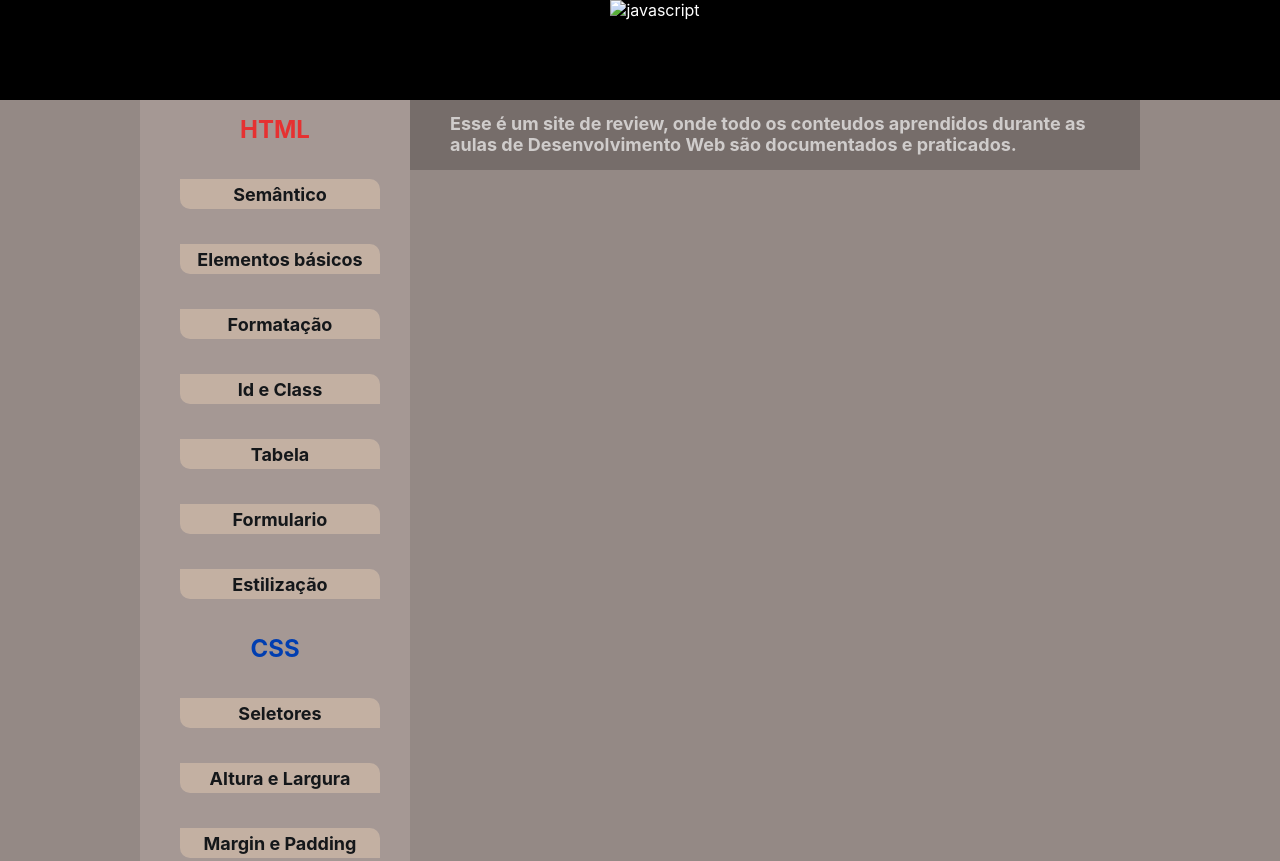
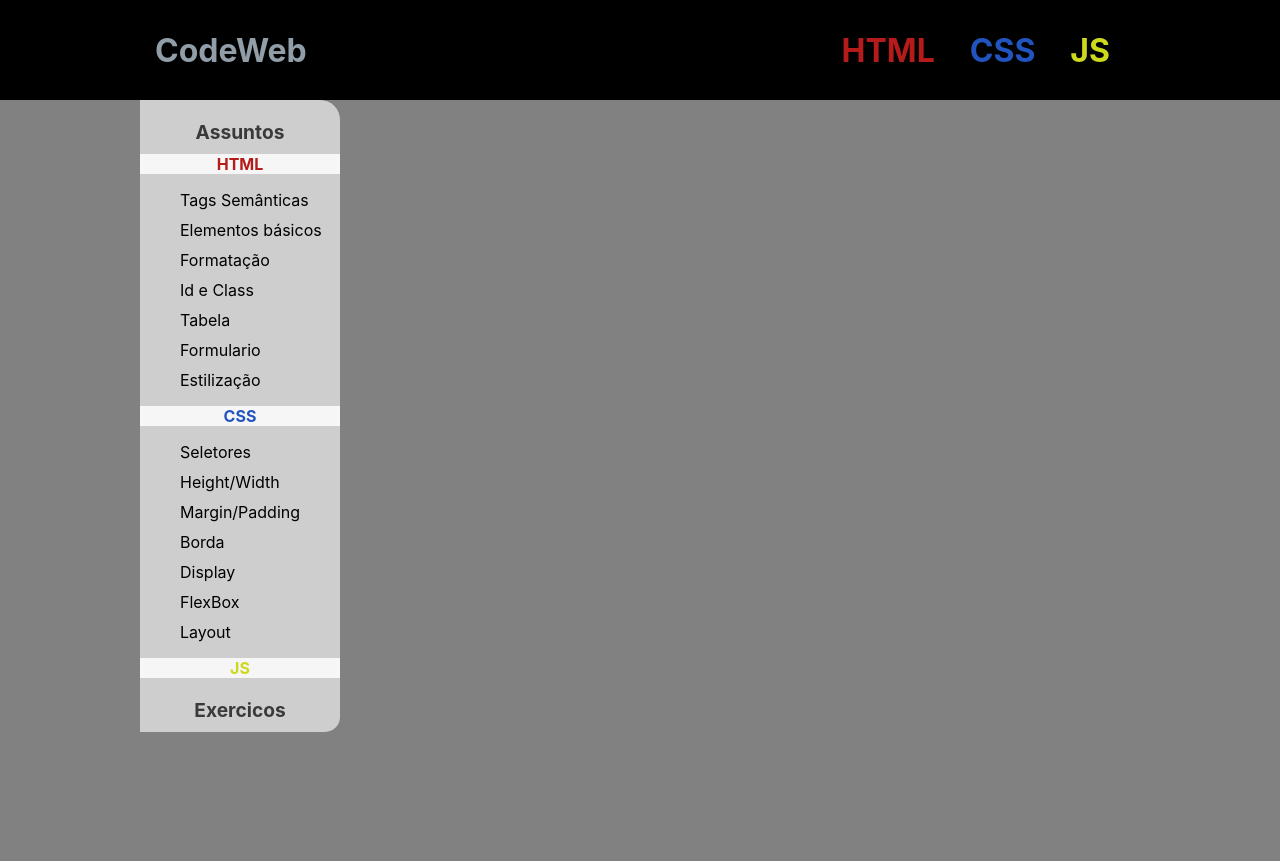
Before and after one commit to EduAlnd/Web, a plain HTML site: page webJava/index.html in a window 1280 px wide. Shown: the top 861 px of the page. After the commit the page ends 800 px from the top, so only its background shows below. Drawn offline with Linux system fonts and the light colour scheme; files that its build step writes are made by us from their sources.

Commit message:
Troca de layout

```diff
--- a/webJava/index.html
+++ b/webJava/index.html
@@ -3,24 +3,29 @@
 <head>
     <meta charset="UTF-8">
     <meta name="viewport" content="width=device-width, initial-scale=1.0">
-    <link rel="stylesheet" href="/webJava.html/web.css">
-    <title>Java script</title>
+    <link rel="stylesheet" href="/webJava/web.css">
+    <title>CodeWeb</title>
 </head>
 <body>
-    <header class="ext">
+    <header>
         <div class="wrapper">
-            <img src="/webJava.html/img/imghtml.svg" alt="" class="img-header">
-            <img src="/webJava.html/img/imgcss.svg" alt="" class="img-header" style="margin: 0 0 0 20px;">
-            <img src="/webJava.html/img/javascriptt.svg" alt="javascript" class="img-header">
+            <a href="/webJava/index.html"><h1>CodeWeb</h1></a>
+            <nav>
+                <ul>
+                    <li class="html">HTML</li>
+                    <li class="css">CSS</li>
+                    <li class="js">JS</li>
+                </ul>
+            </nav>
         </div>
     </header>
-    <main class="wrapper">
+    <main>
         <aside id="sidebar">
-
-            <section id="html-sec">
-                <h1>HTML</h1>
-                <ul class="liIndex">
-                    <li>Semântico</li>
+            <div id="assuntos">
+                <p class="categoria">Assuntos</p>
+                <p class="html">HTML</p>
+                <ul class="liMenu">
+                    <li>Tags Semânticas</li>
                     <li>Elementos básicos</li>
                     <li>Formatação</li>
                     <li>Id e Class</li>
@@ -29,38 +34,27 @@
                     <li>Estilização</li>
 
                 </ul>
-
-
-            </section>
-            <section id="css-sec">
-                <h1>CSS</h1>
-                <ul class="liIndex">
+                <p class="css">CSS</p>
+                <ul class="liMenu">
                     <li>Seletores</li>
-                    <li>Altura e Largura</li>
-                    <li>Margin e Padding</li>
+                    <li>Height/Width</li>
+                    <li>Margin/Padding</li>
                     <li>Borda</li>
                     <li>Display</li>
                     <li>FlexBox</li>
                     <li>Layout</li>
                 </ul>
-
-
-            </section>
-            <section id="js-sec">
-                <h1>JavaScript</h1>
-            </section>
+                <p class="js">JS</p>
+                <ul class="liMenu">
+                    <li></li>
+                    <li></li>
+                    <li></li>
+                </ul>
+            </div>
+            <div id="ex">
+                <p class="categoria">Exercicos</p>
+            </div>
         </aside>
-        <section id="sobre">
-            <div id="paragrafo">
-                <p>Esse é um site de review, onde todo os conteudos aprendidos durante
-                    as aulas de Desenvolvimento Web são documentados e praticados.
-                </p>
-            </div>
-        </section>
-
     </main>
-    <footer class="ext">
-        <p>Feito por Eduarda Gonçalves</p>
-    </footer>
 </body>
 </html>
--- a/webJava/web.css
+++ b/webJava/web.css
@@ -3,102 +3,124 @@ head, body{
     padding: 0;
     font-family: -apple-system, BlinkMacSystemFont ,'Segoe UI',Roboto,Oxygen,Ubuntu,
     Cantarell,'Fira Sans','Droid Sans','Helvetica Neue',sans-serif;
-    background-color: #948985;
+    background-color: #818181;
+}
+h1{
+    margin: auto 0;
 }
 
-.wrapper{
-    width: 1000px;
-    color: white;
-    display: flex;
-    justify-content: center;
-    margin: 0 auto;
-}
-div.wrapper{
-    gap: 5px;
-}
-.ext{
+header{
     background-color: black;
     width: 100%;
     height: 100px;
     display: flex;
-    justify-content: center;
-}
-.img-header{
-    margin: 0;
-}
-#html-sec{
-    color: #e63131;
-
-}
-
-#css-sec{
-    color: #003eb1;
-}
-
-#js-sec{
-    color: rgb(216, 204, 32);
-}
-.liIndex{
-    list-style: none;
-    font-size: large;
-    color: rgb(20, 23, 26);
-    font-weight: bold;
-    padding: 0 40px;
-
-}
-.liIndex>li{
-    background-color: #fcdebe56;
-    margin: 35px 0;
-    height: 30px;
-    width: 200px;
-    border-radius: 0 10px;
-    display: flex;
-    justify-content: center;
     align-items: center;
 
 }
-.liIndex>li:hover{
-    width: 210px;
-    background-color: #ffd2a2d0;
-    color: rgb(187, 83, 83);
+.wrapper{
+    width: 1000px;
+    margin: 0 auto;
 }
-#sidebar{
-    background-color: #a59894;
-    height: 100%;
-    width: 270px;
+header .wrapper{
+    display: flex;
+    justify-content: space-between;
 
 }
-#html-sec>h1, #css-sec>h1, #js-sec>h1{
-    margin: 15px 0;
+.wrapper a{
+    margin: auto 0 auto 15px;
+    color: rgb(145, 157, 167);
+    text-decoration: none;
+}
+
+nav ul{
+    display: flex;
+    gap: 35px;
+    font-size: xx-large;
+    list-style: none;
+    font-weight: bold;
+    padding: 0 30px;
+    align-items: center;
+    background-color: rgba(240, 248, 255, 0);
+}
+.html{
+    color: #b61b1b;
+    position: relative;
+}
+.css{
+    color: #2254c0;
+    position: relative;
+}
+.js{
+    color: #cdda1c;
+    position: relative;
+}
+.html:hover{
+    color: rgb(236, 18, 18);
+}
+.css:hover{
+    color: #0853f5;
+}
+.js:hover{
+    color: #eeff00;
+}
+.html:hover::after{
+    content: "";
+    position: absolute;
+    background-color: rgb(255, 255, 255);
+    top: 35px;
+    left: 0px;
+    width: 90px;
+    height: 2px;
+}
+.css:hover::after{
+    content: "";
+    position: absolute;
+    background-color: rgb(255, 255, 255);
+    top: 35px;
+    left: -5px;
+    width: 70px;
+    height: 2px;
+}
+.js:hover::after{
+    content: "";
+    position: absolute;
+    background-color: rgb(255, 255, 255);
+    top: 35px;
+    left: -8px;
+    width: 50px;
+    height: 2px;
+}
+/*Main*/
+main{
+    display: flex;
+    margin: 0 auto;
+    width: 1000px;
+}
+
+#sidebar{
+    background-color: rgba(255, 255, 255, 0.616);
+    width: 200px;
+    border-radius: 0 20px 15px 0;
+}
+#sidebar .categoria{
     text-align: center;
-    width: 270px;
-    font-size: x-large;
-
+}
+.categoria{
+    color: rgba(0, 0, 0, 0.719);
+    font-weight: bolder;
+    font-size: larger;
+    margin: 20px 0 10px 0;
+}
+.liMenu{
+    list-style: none;
+}
+.liMenu li{
+    margin: 0 0 10px 0;
+}
+#sidebar .html, #sidebar .css, #sidebar .js{
+    text-align: center;
+    font-weight: bold;
+    background-color: rgba(255, 255, 255, 0.822);
+    margin: 0 0 15px 0;
 
 }
-
-#sobre{
-    background-color: rgba(0, 0, 0, 0.205);
-    height: 70px;
-    width: 100%;
-    display: flex;
-    justify-content: center;
-    align-items: center;
-    margin: 0 auto;
-
-}
-#paragrafo>p{
-    font-size: large;
-    font-weight: bold;
-    height: 45px;
-    width: 650px;
-    color: rgba(255, 255, 255, 0.651);
-
-}
-footer{
-    color: rgba(255, 255, 255, 0.651);
-    display: flex;
-    align-items: center;
-    font-weight: bold;
-
-}
```
